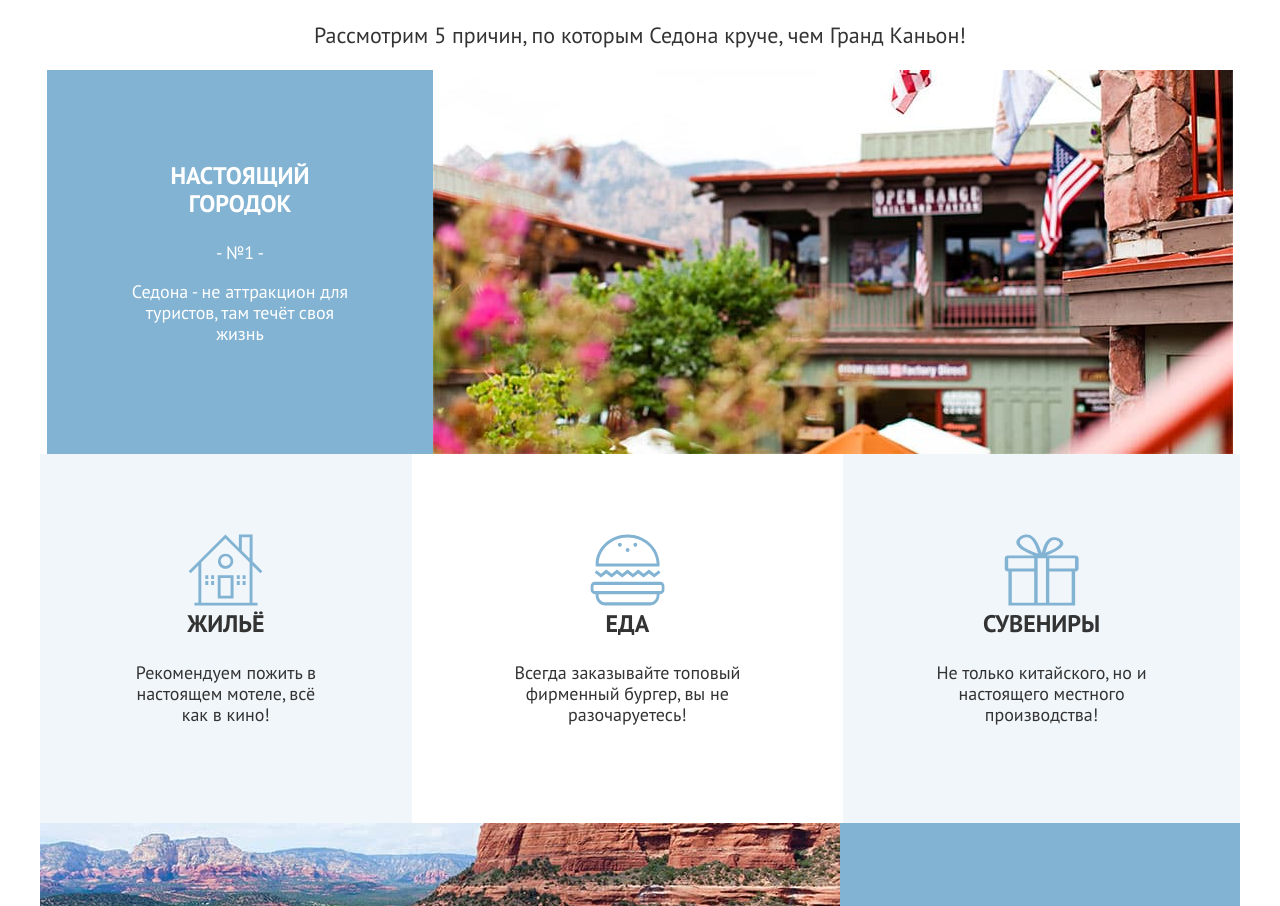
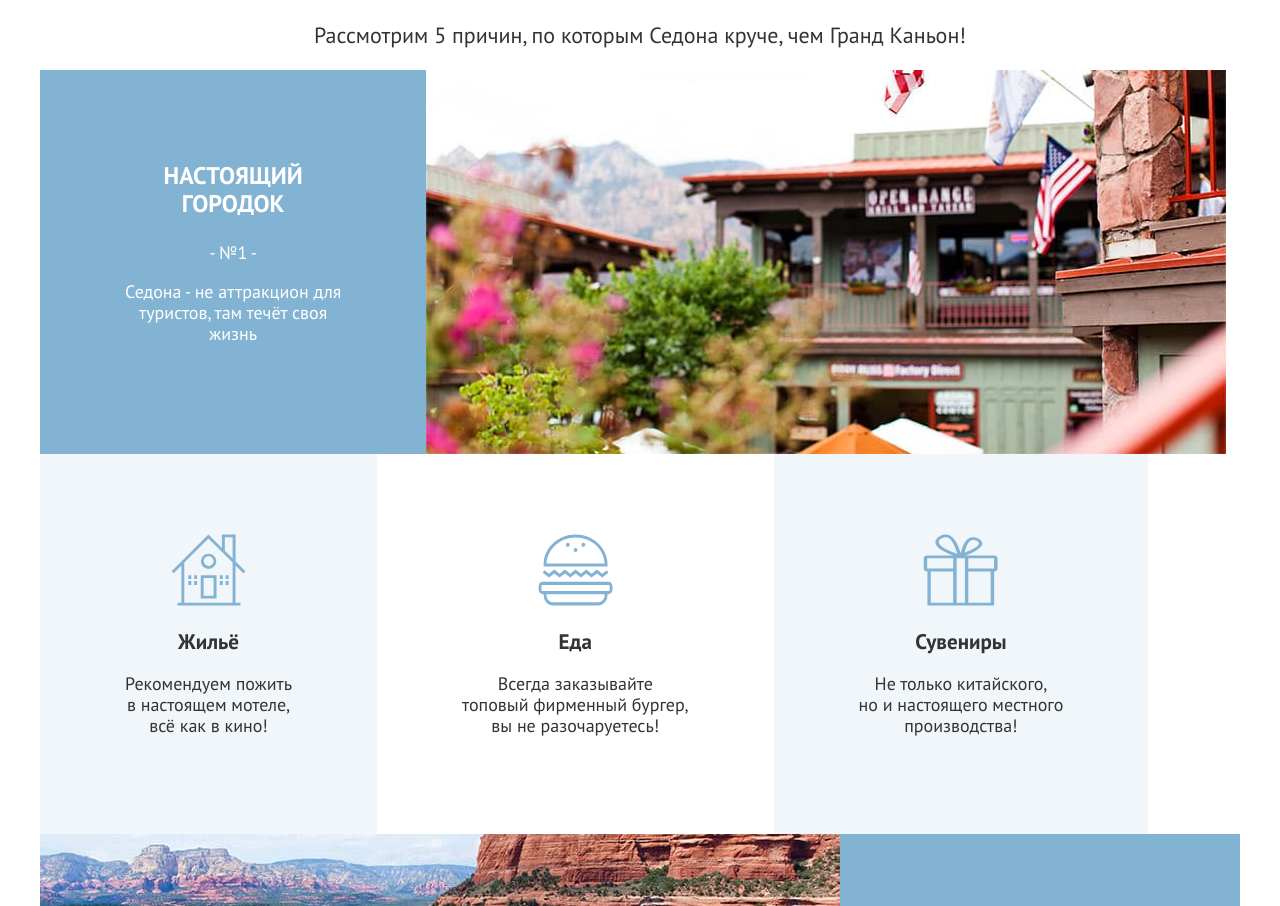
Before and after one commit to htmlacademy-htmlcss/2118115-sedona-34, a plain HTML site: page index.html in a window 1280 px wide. Shown: the part 663-1569 px from the top of the page. Drawn offline with Linux system fonts and the light colour scheme.

Commit message:
Исправляет ошибки (но не все)

```diff
--- a/index.html
+++ b/index.html
@@ -58,7 +58,7 @@
         <section class="advantages">
           <h2 class="visualy-hidden">Преимущества</h2>
           <ul class="advantages-list">
-            <li class="town-image">
+            <li class="town-image advantages-item">
               <div class="advantages-town">
                 <h3 class="advantages-title">Настоящий <br>городок</h3>
                 <p class="advantages-number">- №1 -</p>
@@ -68,30 +68,30 @@
             </li>
             <li class="house-food-souvenirs">
               <ul class="hfs-list">
-                <li class="house">
+                <li class="house advantages-item-hfs">
                   <div class="advantages-house">
                     <img class="advantages-img" src="./images/main/housing.svg" alt="Жильё" width="75" height="72">
-                    <h3 class="advantages-title">Жильё</h3>
-                    <p class="advantages-text">Рекомендуем пожить в настоящем мотеле, всё как в кино!</p>
+                    <h3 class="advantages-title-house">Жильё</h3>
+                    <p class="advantages-text">Рекомендуем пожить <br>в настоящем мотеле,<br> всё как в кино!</p>
                   </div>
                 </li>
-                <li class="food">
+                <li class="food advantages-item-hfs">
                   <div class="advantages-food">
                     <img class="advantages-img" src="./images/main/food.svg" alt="Еда" width="75" height="72">
-                    <h3 class="advantages-title">Еда</h3>
-                    <p class="advantages-text">Всегда заказывайте топовый фирменный бургер, вы не разочаруетесь!</p>
+                    <h3 class="advantages-title-food">Еда</h3>
+                    <p class="advantages-text">Всегда заказывайте <br>топовый фирменный бургер,<br> вы не разочаруетесь!</p>
                   </div>
                 </li>
-                <li class="souvenirs">
+                <li class="souvenirs advantages-item-hfs">
                   <div class="advantages-souvenirs">
                     <img class="advantages-img" src="./images/main/souvenirs.svg" alt="Сувениры" width="75" height="72">
-                    <h3 class="advantages-title">Сувениры</h3>
-                    <p class="advantages-text">Не только китайского, но и настоящего местного производства!</p>
+                    <h3 class="advantages-title-souvenirs">Сувениры</h3>
+                    <p class="advantages-text">Не только китайского,<br> но и настоящего местного <br>производства!</p>
                   </div>
                 </li>
               </ul>
             </li>
-            <li class="bridge-image">
+            <li class="bridge-image advantages-item">
               <img src="./images/main/canyon.jpg" alt="Мост дьявола" width="800" height="384">
               <div class="advantages-bridge">
                 <h3 class="advantages-title">Там есть мост дьявола</h3>
@@ -101,21 +101,21 @@
             </li>
             <li class="area-road-tourists">
               <ul class="art-list">
-                <li class="small-area">
+                <li class="small-area advantages-item">
                   <div class="advantages-small-area">
                     <h3 class="advantages-title">Небольшая <br> площадь</h3>
                     <p class="advantages-number">- №3 -</p>
                     <p class="advantages-text">Все достопримечательности<br> находятся очень близко</p>
                   </div>
                 </li>
-                <li class="road">
+                <li class="road advantages-item">
                   <div class="advantages-road">
                     <h3 class="advantages-title">Красивая <br>дорога</h3>
                     <p class="advantages-number">- №4 -</p>
                     <p class="advantages-text">Ехать в Седону из Лас-Вегаса <br>совсем не скучно</p>
                   </div>
                 </li>
-                <li class="tourists">
+                <li class="tourists advantages-item">
                   <div class="advantages-tourists">
                     <h3 class="advantages-title">Мало <br>туристов</h3>
                     <p class="advantages-number">- №5 -</p>
@@ -144,6 +144,7 @@
         </section>
     </main>
     <footer class="page-footer">
+      <div class="page-footer-contacts">
         <ul class="contacts">
           <li class="contacts-social">
             <a href="http://vk.com/htmlacademy"><span class="visualy-hidden">Вконтакте</span>
@@ -168,6 +169,7 @@
           <img class="logo-img" src="./images/main/footer/Logo-academy.svg" alt="Логотип HTML-академии" width="115"
             height="34">
         </a>
+      </div>
     </footer>
   </div>
 </body>
--- a/styles/styles.css
+++ b/styles/styles.css
@@ -106,10 +106,9 @@ body {
 .advantages-list {
   display: flex;
   flex-wrap: wrap;
-  justify-content: center;
-  align-content: center;
   margin: 0;
   padding: 0;
+  list-style: none;
   }
 .advantages-title {
   font-weight: 700;
@@ -134,15 +133,9 @@ body {
 }
 .town-image {
   display: flex;
-  justify-content: center;
-  align-items: center;
+  flex-grow: 1;
   padding: 0;
   margin: 0;
-  list-style-type: none;
-  width: 1200px;
-}
-.house {
-  list-style-type: none;
 }
 .advantages-house {
   font-weight: 400;
@@ -153,9 +146,6 @@ body {
   padding: 80px 85px;
   margin: 0;
 }
-.food {
-  list-style-type: none;
-}
 .advantages-food {
   font-weight: 400;
   font-size: 18px;
@@ -164,9 +154,6 @@ body {
   background-color: #ffffff;
   padding: 80px 85px;
   margin: 0;
-}
-.souvenirs {
-  list-style-type: none;
 }
 .advantages-souvenirs {
   font-weight: 400;
@@ -177,15 +164,11 @@ body {
   padding: 80px 85px;
   margin: 0;
 }
-.house-food-souvenirs {
-  list-style-type: none;
-}
 .hfs-list {
   display: flex;
-  justify-content: center;
-  align-content: center;
   margin: 0;
   padding: 0;
+  list-style: none;
 }
 .advantages-bridge {
   font-weight: 400;
@@ -202,10 +185,6 @@ body {
   align-content: center;
   margin: 0;
   padding: 0;
-  list-style-type: none;
-}
-.small-area {
-  list-style-type: none;
 }
 .advantages-small-area {
   font-weight: 400;
@@ -216,9 +195,6 @@ body {
   padding: 103px 85px;
   margin: 0;
 }
-.road {
-  list-style-type: none;
-}
 .advantages-road {
   font-weight: 400;
   font-size: 18px;
@@ -227,9 +203,6 @@ body {
   background-color: rgba(131, 179, 211, 0.2);
   padding: 103px 85px;
   margin: 0;
-}
-.tourists {
-  list-style-type: none;
 }
 .advantages-tourists {
   font-weight: 400;
@@ -240,15 +213,13 @@ body {
   padding: 103px 85px;
   margin: 0;
 }
-.area-road-tourists {
-  list-style-type: none;
-}
 .art-list {
   display: flex;
   justify-content: center;
   align-content: center;
   margin: 0;
   padding: 0;
+  list-style: none;
 }
 .hotel {
   font-family: "PT Sans", sans-serif;
@@ -339,7 +310,7 @@ body {
   text-align: center;
   color: #000000;
   text-transform: uppercase;
-  margin-top: 40px;
+  margin-top: 0;
 }
 .page-footer a {
   color: #000000;
@@ -350,7 +321,7 @@ body {
   justify-content: space-between;
   align-items: center;
   padding: 0;
-  margin: 40px 70px 30px 70px;
+  margin: 0 70px 0 70px;
 }
 .contacts {
   display: flex;
```
Lines whose indentation alone changed are shown as unchanged.
